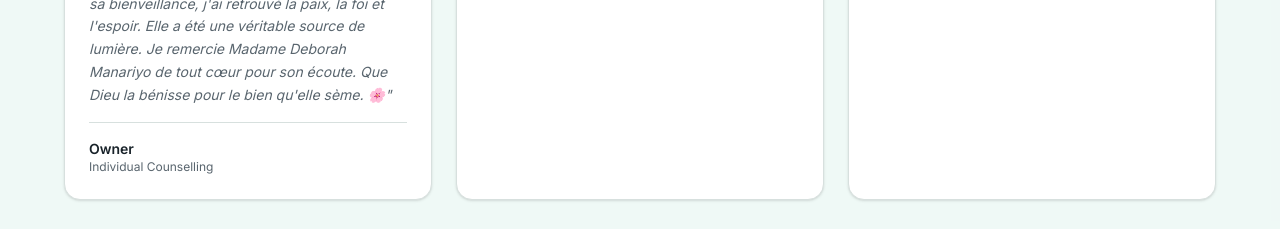
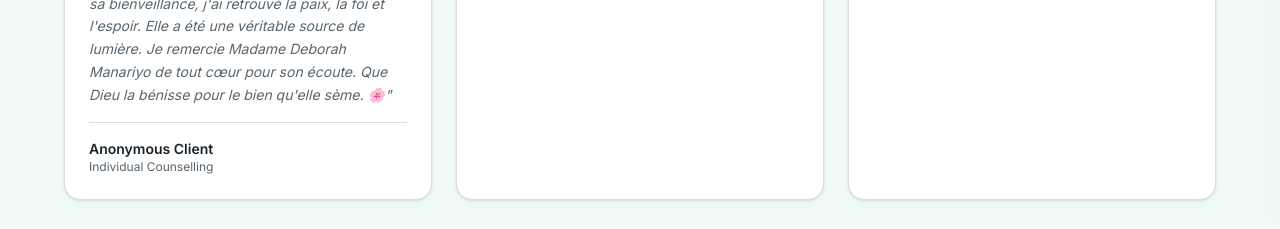
Before and after one commit to itmuvunyi/Deborah-Listens, a Next.js app: page / in a window 1280 px wide. Shown: the part 4860-5089 px from the top of the page. Built offline with nearby package versions, Linux system fonts and the light colour scheme.

Commit message:
update author name in testimonial.tsx

```diff
--- a/components/testimonials.tsx
+++ b/components/testimonials.tsx
@@ -11,7 +11,7 @@ const testimonials = [
       contactée, et elle m'a aidée avec un cœur rempli d'amour. ❤
       Grâce à sa bienveillance, j'ai retrouvé la paix, la foi et l'espoir. Elle a été une véritable source de lumière.
       Je remercie Madame Deborah Manariyo de tout cœur pour son écoute. Que Dieu la bénisse pour le bien qu'elle sème. 🌸`,
-    author: "Owner",
+    author: "Anonymous Client",
     role: "Individual Counselling",
   },
   {
```
